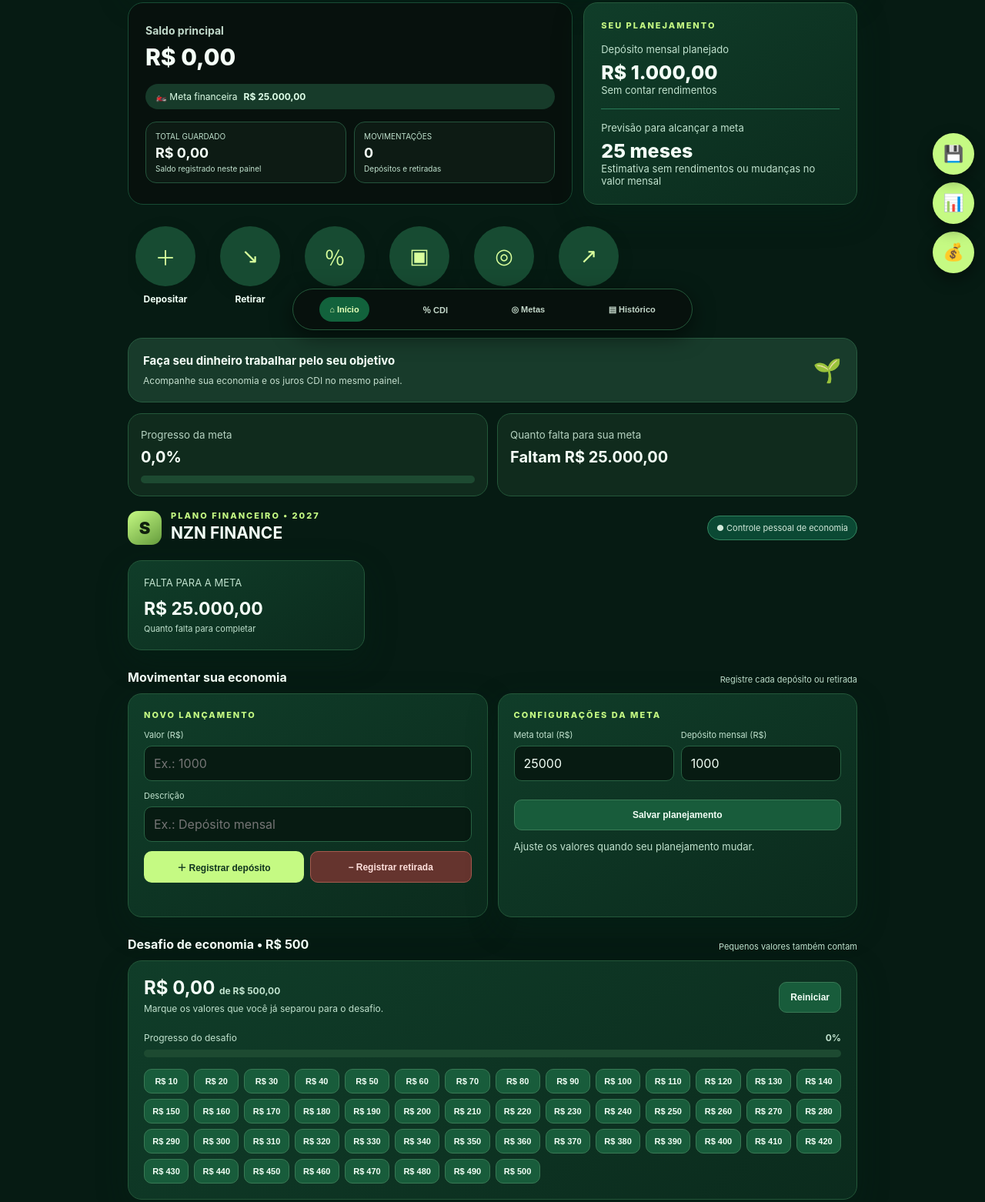
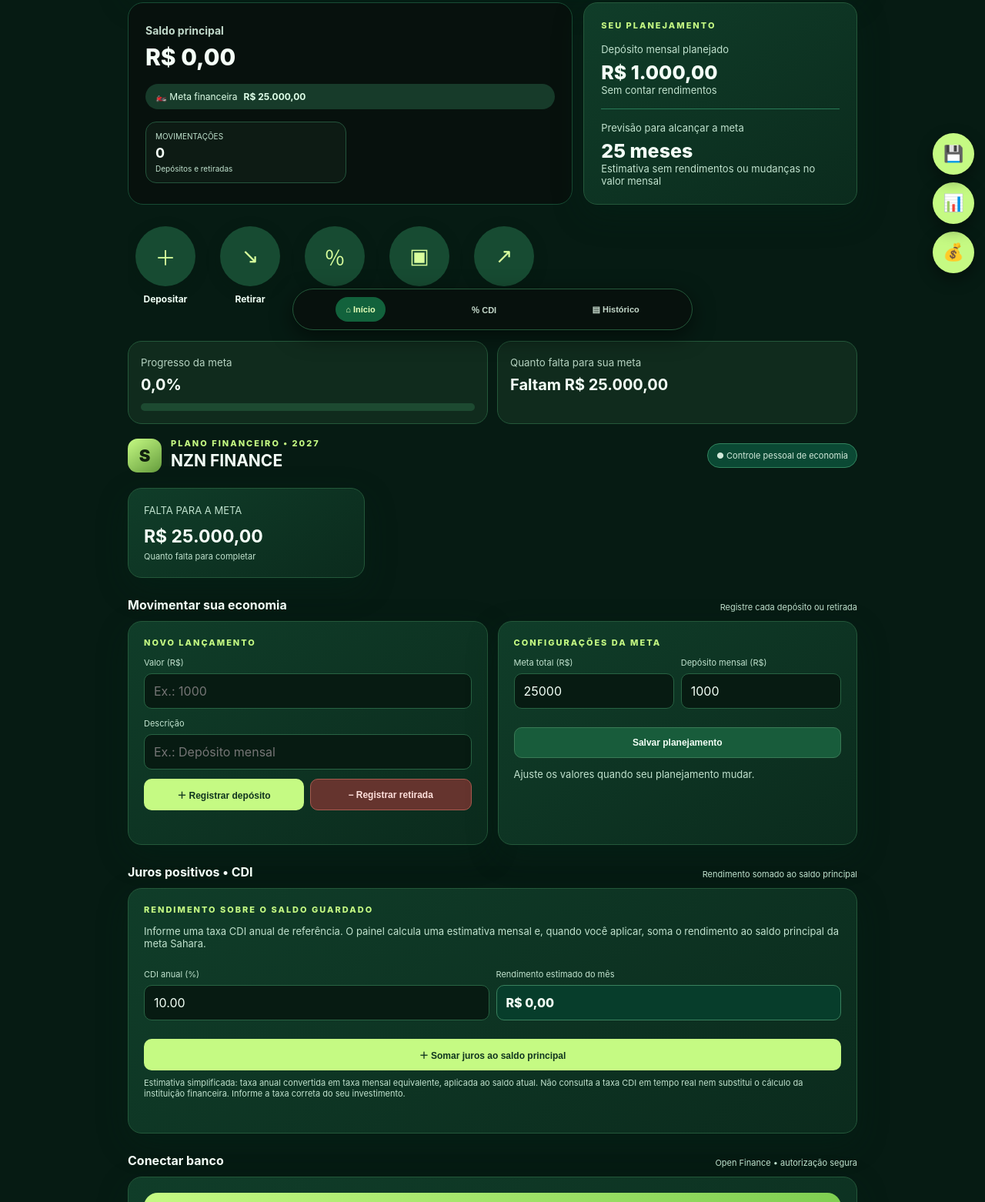
Before and after one commit to nenezeraoyt-droid/NZN-FINANCE, a plain HTML site: page NZN_FINANCE_Atualizacao_1_0_11_Saldo_Organizado 2/index.html in a window 1280 px wide. Shown: the part 363-1925 px from the top of the page at 77% size. Drawn offline with Linux system fonts and the light colour scheme.

Commit message:
Add files via upload

```diff
--- a/NZN_FINANCE_Atualizacao_1_0_11_Saldo_Organizado 2/index.html
+++ b/NZN_FINANCE_Atualizacao_1_0_11_Saldo_Organizado 2/index.html
@@ -215,7 +215,6 @@ input{background:#071b12;border-color:#286343;color:#f2fff6}
   <div class="balance-value" id="saved">R$ 0,00</div>
   <div class="account-chip">🏍️ Meta financeira <strong id="appGoalChip">R$ 25.000,00</strong></div>
   <div class="account-summary">
-   <div class="account-summary-item"><div class="muted">TOTAL GUARDADO</div><strong id="statSaved">R$ 0,00</strong><p>Saldo registrado neste painel</p></div>
    <div class="account-summary-item"><div class="muted">MOVIMENTAÇÕES</div><strong id="count">0</strong><p>Depósitos e retiradas</p></div>
   </div>
   <span id="appMainBalance" hidden>R$ 0,00</span>
@@ -230,10 +229,8 @@ input{background:#071b12;border-color:#286343;color:#f2fff6}
  <div class="shortcut"><button type="button" onclick="document.getElementById('amount')?.focus()">↘</button>Retirar</div>
  <div class="shortcut"><button type="button" onclick="document.getElementById('cdiInterest')?.scrollIntoView({behavior:'smooth'})">％</button>Juros CDI</div>
  <div class="shortcut"><button type="button" onclick="document.getElementById('bankConnection')?.scrollIntoView({behavior:'smooth'})">▣</button>Conectar banco</div>
- <div class="shortcut"><button type="button" onclick="document.getElementById('challengeGrid')?.scrollIntoView({behavior:'smooth'})">◎</button>Desafio</div>
  <div class="shortcut"><button type="button" onclick="document.getElementById('historyWrap')?.scrollIntoView({behavior:'smooth'})">↗</button>Histórico</div>
 </div>
-<div class="home-promo"><div><strong>Faça seu dinheiro trabalhar pelo seu objetivo</strong><span>Acompanhe sua economia e os juros CDI no mesmo painel.</span></div><div style="font-size:30px">🌱</div></div>
 <div class="home-card-grid">
  <div class="home-mini-card"><small>Progresso da meta</small><strong id="percent">0%</strong><div class="track" style="margin-top:12px"><div class="fill" id="bar" style="width:0%"></div></div><span id="appProgress" hidden>0%</span></div>
  <div class="home-mini-card"><small>Quanto falta para sua meta</small><strong id="remaining">Faltam R$ 25.000,00</strong><span id="appRemaining" hidden>R$ 25.000,00</span><span id="targetLabel" hidden>Meta: R$ 25.000,00</span></div>
@@ -249,8 +246,6 @@ input{background:#071b12;border-color:#286343;color:#f2fff6}
  <div class="panel"><div class="tag">NOVO LANÇAMENTO</div><div class="field"><label for="amount">Valor (R$)</label><input id="amount" type="number" min="0.01" step="0.01" placeholder="Ex.: 1000"></div><div class="field"><label for="description">Descrição</label><input id="description" maxlength="70" placeholder="Ex.: Depósito mensal"></div><div class="actions"><button class="btn" id="add">＋ Registrar depósito</button><button class="btn danger" id="withdraw">− Registrar retirada</button></div><div class="notice" id="notice" aria-live="polite"></div></div>
  <div class="panel"><div class="tag">CONFIGURAÇÕES DA META</div><div class="row"><div class="field"><label for="goal">Meta total (R$)</label><input id="goal" type="number" min="1" step="100" value="25000"></div><div class="field"><label for="monthly">Depósito mensal (R$)</label><input id="monthly" type="number" min="1" step="50" value="1000"></div></div><div class="actions"><button class="btn secondary" id="saveSettings">Salvar planejamento</button></div><p class="muted">Ajuste os valores quando seu planejamento mudar.</p></div>
 </section>
-<div class="section-title"><h3>Desafio de economia • R$ 500</h3><span>Pequenos valores também contam</span></div>
-<section class="panel"><div class="challenge"><div><strong id="challengeTotal">R$ 0,00 <span class="muted" style="font-size:12px">de R$ 500,00</span></strong><p id="challengeText">Marque valores que você já separou.</p></div><button class="btn secondary" id="resetChallenge">Reiniciar</button></div><div class="progress-head"><span>Progresso do desafio</span><b id="challengePercent">0%</b></div><div class="track"><div class="fill" id="challengeBar"></div></div><div class="challenge-grid" id="challengeGrid"></div></section>
 
 
 <div class="section-title"><h3>Juros positivos • CDI</h3><span>Rendimento somado ao saldo principal</span></div>
@@ -301,15 +296,14 @@ input{background:#071b12;border-color:#286343;color:#f2fff6}
 <nav class="bottom-app-nav" aria-label="Navegação rápida">
  <button class="active" type="button" onclick="window.scrollTo({top:0,behavior:'smooth'})">⌂ Início</button>
  <button type="button" onclick="document.getElementById('cdiInterest')?.scrollIntoView({behavior:'smooth'})">％ CDI</button>
- <button type="button" onclick="document.getElementById('challengeGrid')?.scrollIntoView({behavior:'smooth'})">◎ Metas</button>
  <button type="button" onclick="document.getElementById('historyWrap')?.scrollIntoView({behavior:'smooth'})">▤ Histórico</button>
 </nav>
 
-<div class="foot">NZN FINANCE 2027 • Seus dados ficam salvos neste navegador e neste dispositivo.<br>Este painel não está conectado ao banco ou à sua conta financeira. Rendimentos, taxas e preço final da moto não estão incluídos.</div>
+<div class="foot">NZN FINANCE 1.0.11 • Seus dados ficam salvos neste navegador e neste dispositivo.<br>Este painel não está conectado ao banco ou à sua conta financeira. Rendimentos, taxas e preço final da moto não estão incluídos.</div>
 </div>
 <script>
 const KEY='projetoSahara2027_download_v1';
-const initial={goal:25000,monthly:1000,balance:0,history:[],challenge:[]};
+const initial={goal:25000,monthly:1000,balance:0,history:[]};
 const brl=v=>Number(v||0).toLocaleString('pt-BR',{style:'currency',currency:'BRL'});
 let data;try{data={...initial,...JSON.parse(localStorage.getItem(KEY)||'{}')}}catch(e){data={...initial}}
 function persist(){localStorage.setItem(KEY,JSON.stringify(data));render()}
@@ -338,22 +332,15 @@ function render(){
  document.getElementById('remaining').textContent=left>0?'Faltam '+brl(left):'Meta alcançada!';document.getElementById('targetLabel').textContent='Meta: '+brl(goal);
  document.getElementById('monthlyHero').textContent=brl(data.monthly);document.getElementById('months').textContent=left===0?'Concluída':months+' '+(months===1?'mês':'meses');
  document.getElementById('dateNote').textContent=left===0?'Parabéns por alcançar seu objetivo!':'Estimativa sem rendimentos ou mudanças no valor mensal';
- document.getElementById('statSaved').textContent=brl(bal);document.getElementById('statLeft').textContent=brl(left);document.getElementById('count').textContent=data.history.length;
+ document.getElementById('statLeft').textContent=brl(left);document.getElementById('count').textContent=data.history.length;
  document.getElementById('goal').value=data.goal;document.getElementById('monthly').value=data.monthly;
- const total=data.challenge.reduce((a,b)=>a+b,0),cp=Math.min(100,total/500*100);
- document.getElementById('challengeTotal').innerHTML=brl(total)+' <span class="muted" style="font-size:12px">de R$ 500,00</span>';
- document.getElementById('challengePercent').textContent=cp.toFixed(0)+'%';document.getElementById('challengeBar').style.width=cp+'%';
- document.getElementById('challengeText').textContent=total>=500?'Desafio concluído! Muito bem.':'Marque os valores que você já separou para o desafio.';
- const grid=document.getElementById('challengeGrid');grid.innerHTML='';
- for(let n=10;n<=500;n+=10){const b=document.createElement('button');b.textContent='R$ '+n;b.className='btn '+(data.challenge.includes(n)?'':'secondary');b.onclick=()=>{data.challenge=data.challenge.includes(n)?data.challenge.filter(x=>x!==n):[...data.challenge,n];persist()};grid.appendChild(b)}
  const hist=[...data.history].reverse(),wrap=document.getElementById('historyWrap');
  if(!hist.length){wrap.innerHTML='<div class="empty">Nenhuma movimentação registrada ainda.</div>'}else{
  let table='<div style="overflow-x:auto"><table class="history"><thead><tr><th>DATA</th><th>DESCRIÇÃO</th><th>TIPO</th><th>VALOR</th></tr></thead><tbody>';
  hist.forEach(x=>{table+=`<tr><td>${escapeHtml(x.date)}</td><td>${escapeHtml(x.desc)}</td><td>${x.type==='in'?'Depósito':(x.type==='interest'?'Juros CDI':'Retirada')}</td><td class="${(x.type==='in'||x.type==='interest')?'positive':'negative'}">${x.type==='out'?'−':'+'} ${brl(x.amount)}</td></tr>`});table+='</tbody></table></div>';wrap.innerHTML=table;
  }
 }
-document.getElementById('resetChallenge').onclick=()=>{if(confirm('Reiniciar apenas o desafio de R$ 500?')){data.challenge=[];persist()}};
-document.getElementById('resetAll').onclick=()=>{if(confirm('Tem certeza? Isso apagará saldo, histórico e desafio salvos neste navegador.')){data={...initial,history:[],challenge:[]};persist();notice('Painel zerado.')}};
+document.getElementById('resetAll').onclick=()=>{if(confirm('Tem certeza? Isso apagará saldo e histórico salvos neste navegador.')){data={...initial,history:[]};persist();notice('Painel zerado.')}};
 document.getElementById('export').onclick=()=>{
  const rows=[['Data','Descrição','Tipo','Valor'],...data.history.map(x=>[x.date,x.desc,x.type==='in'?'Depósito':(x.type==='interest'?'Juros CDI':'Retirada'),x.amount])];
  const csv=rows.map(r=>r.map(v=>'"'+String(v).replace(/"/g,'""')+'"').join(';')).join('\n');
--- a/NZN_FINANCE_Atualizacao_1_0_11_Saldo_Organizado 2/sw.js
+++ b/NZN_FINANCE_Atualizacao_1_0_11_Saldo_Organizado 2/sw.js
@@ -1,4 +1,4 @@
-const CACHE='nzn-finance-pwa-v14';
+const CACHE='nzn-finance-pwa-v15';
 const CORE=['./','./index.html','./manifest.webmanifest','./nzn-icon.svg'];
 self.addEventListener('install',event=>{event.waitUntil(caches.open(CACHE).then(cache=>cache.addAll(CORE)));});
 self.addEventListener('message',event=>{if(event.data&&event.data.type==='SKIP_WAITING')self.skipWaiting();});
```
Also changed, not shown: NZN_FINANCE_Atualizacao_1_0_11_Saldo_Organizado 2/LEIA-ME.txt.
